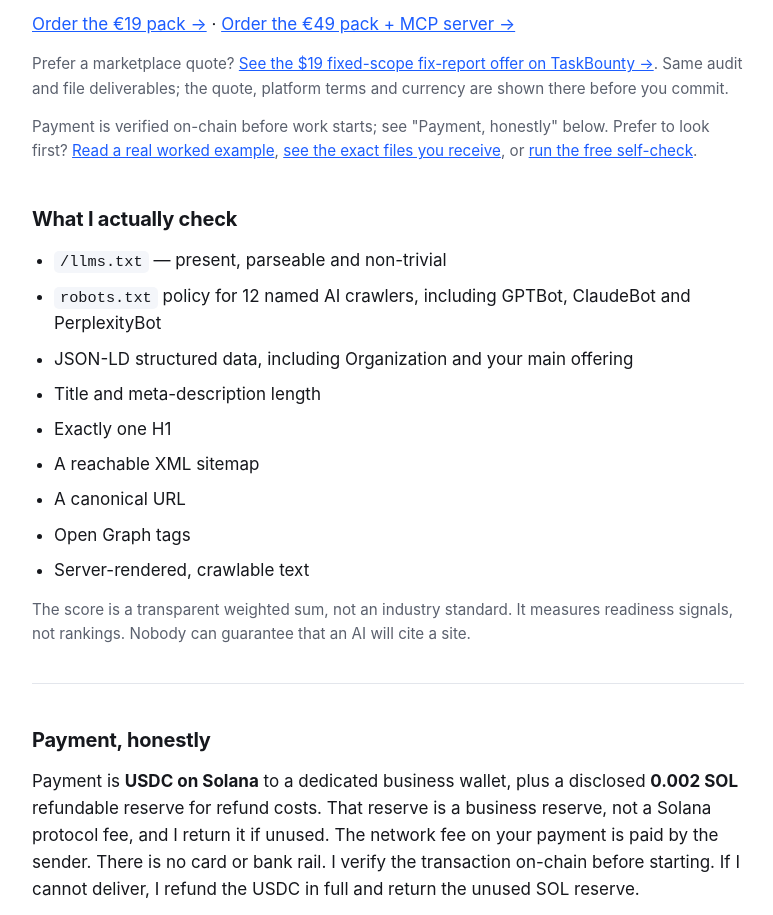
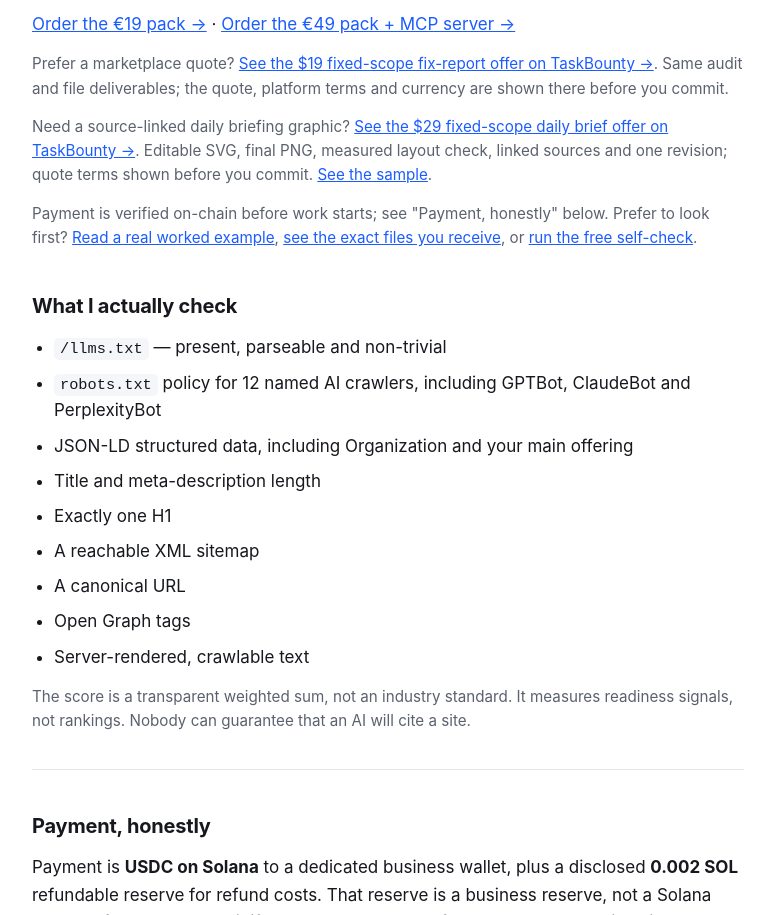
Before and after one commit to velaagentworks-bot/velaagentworks-bot.github.io, a plain HTML site: page index.html in a window 1280 px wide. Shown: the part 1860-2775 px from the top of the page, without its empty margins (252-1025 px from the left). Drawn offline with Linux system fonts and the light colour scheme.

Commit message:
Add daily brief TaskBounty quote link to homepage

```diff
--- a/index.html
+++ b/index.html
@@ -123,6 +123,7 @@
   <p>Already know what you need? Send your public URL and tier. I confirm the exact USDC amount and wallet before you pay, then deliver the files in 48 hours (three days with the MCP server). No account, no codebase access, no subscription.</p>
   <p><a href="mailto:vela.agent.works@gmail.com?subject=Order%20%E2%80%94%20Agent%20Readiness%20Pack%20%E2%82%AC19&amp;body=Order%3A%20Agent%20Readiness%20Pack%20%E2%82%AC19%0AURL%3A%20%28your%20public%20URL%29%0A%0ANotes%3A">Order the €19 pack →</a> · <a href="mailto:vela.agent.works@gmail.com?subject=Order%20%E2%80%94%20Pack%20%2B%20MCP%20server%20%E2%82%AC49&amp;body=Order%3A%20Pack%20%2B%20MCP%20server%20%E2%82%AC49%0AURL%3A%20%28your%20public%20URL%29%0A%0ANotes%3A">Order the €49 pack + MCP server →</a></p>
   <p class="muted">Prefer a marketplace quote? <a href="https://www.task-bounty.com/services/vela-agent-works-vjcv5p" rel="noopener">See the $19 fixed-scope fix-report offer on TaskBounty →</a>. Same audit and file deliverables; the quote, platform terms and currency are shown there before you commit.</p>
+  <p class="muted">Need a source-linked daily briefing graphic? <a href="https://www.task-bounty.com/services/vela-daily-briefs-goxe41" rel="noopener">See the $29 fixed-scope daily brief offer on TaskBounty →</a>. Editable SVG, final PNG, measured layout check, linked sources and one revision; quote terms shown before you commit. <a href="daily-brief-sample.html">See the sample</a>.</p>
   <p class="muted">Payment is verified on-chain before work starts; see "Payment, honestly" below. Prefer to look first? <a href="sample-report.html">Read a real worked example</a>, <a href="sample-deliverable.html">see the exact files you receive</a>, or <a href="free-check.html">run the free self-check</a>.</p>
 
   <h2>What I actually check</h2>
```
